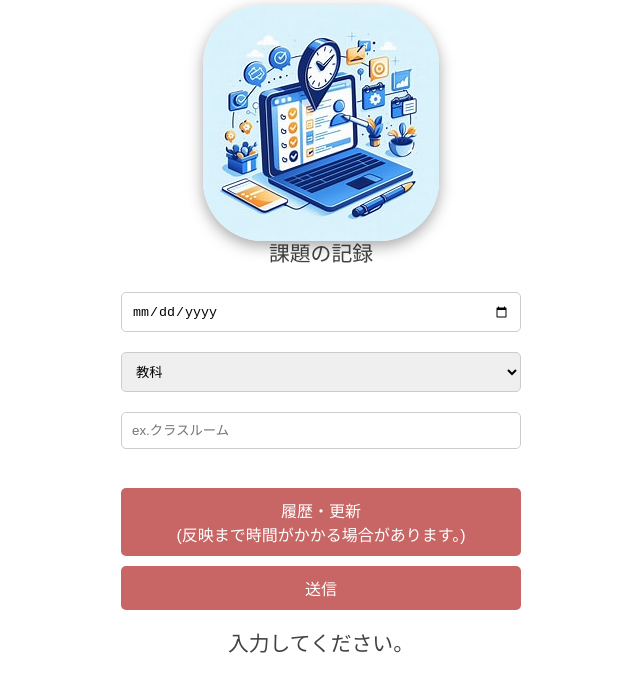
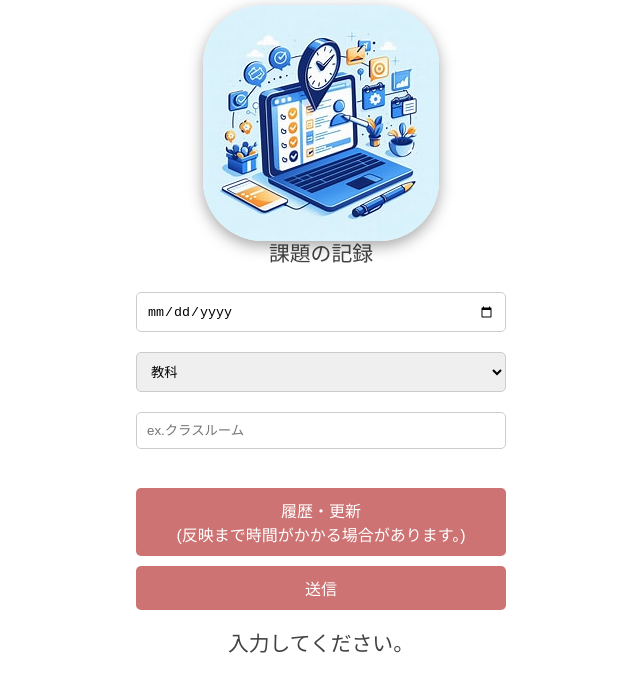
Before and after one commit to bird-mountain/ToDo-, a plain HTML site: page index.html in a window 1280 px wide. Shown: the part 96-788 px from the top of the page, without its empty margins (319-959 px from the left). Drawn offline with Linux system fonts and the light colour scheme; a web font is replaced by a local one.

Commit message:
Update application.css

```diff
--- a/application.css
+++ b/application.css
@@ -53,12 +53,12 @@ div.input-ui {
 }
 
 button {
-    width: 100%; /* ボタンの幅を親コンテナの90%に設定 */
+    width: 370px; /* ボタンの幅を親コンテナの90%に設定 */
     max-width: 400px; /* ボタンの最大幅を400pxに設定 */
     margin: 5px 0; /* 上下のマージンを設定 */
     padding: 10px 20px; /* パディングを設定 */
     border: none; /* ボーダーを消す */
-    background-color: #c86565; /* レトロ風の赤色に変更 */
+    background-color: #cc7070f9; /* レトロ風の赤色に変更 */
     color: white; /* 文字色を白に設定 */
     font-size: 16px; /* フォントサイズを設定 */
     cursor: pointer; /* カーソルをポインタに設定 */
@@ -68,7 +68,7 @@ button {
 }
 
 button:hover {
-    background-color: #c86565; /* ホバー時の背景色を濃い赤色に変更 */
+    background-color: #c12e2e; /* ホバー時の背景色を濃い赤色に変更 */
 }
 
 #topimg {
@@ -91,13 +91,13 @@ button:hover {
 }
 
 #date {
-    width: 100%;
+    width: 370px;
     max-width: 400px;
     height: 40px;
 }
 
 select {
-    width: 100%;
+    width: 370px;
     max-width: 400px;
     height: 40px;
     margin: 10px 0;
@@ -108,7 +108,7 @@ select {
 }
 
 input {
-    width: 100%;
+    width: 370px;
     max-width: 400px;
     margin: 10px 0;
     padding: 10px;
```
